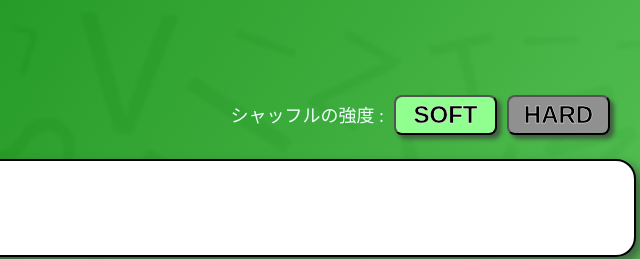
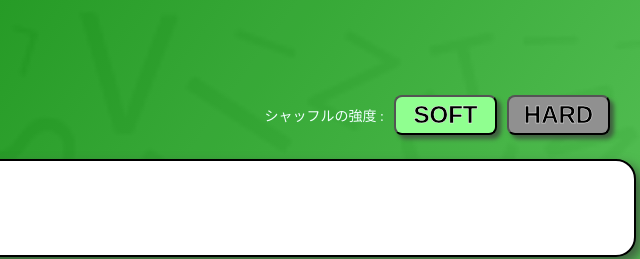
Before and after one commit to oignonasappy/typoglycemia, a plain HTML site: page typoglycemia/index.html in a window 1280 px wide. Shown: the top 259 px of the page, 606-1246 px from the left. Drawn offline with Linux system fonts and the light colour scheme.

Commit message:
Update2 style.css

```diff
--- a/typoglycemia/css/style.css
+++ b/typoglycemia/css/style.css
@@ -64,9 +64,9 @@ body {
     flex: 2;
     text-align: right;
     margin-right: 10px;
-    font-size: 18px;
+    font-size: 14px;
     color: azure;
-    padding-top: 6px;
+    padding-top: 10px;
 }
 
 #soft{
```
